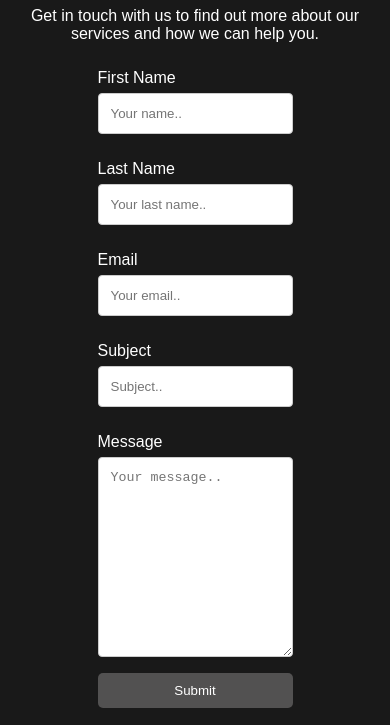
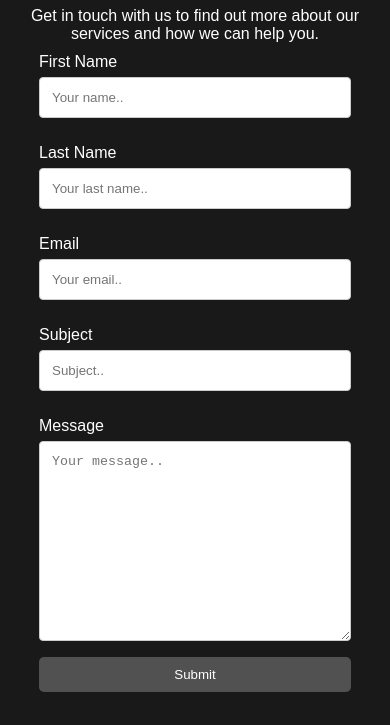
Before and after one commit to 0x4248/CyberStone, a plain HTML site: page contact.html in a window 390 px wide. Shown: the part 119-844 px from the top of the page. Drawn offline with Linux system fonts and the light colour scheme.

Commit message:
Fix contact page
Signed-off-by: 0x4248 <60709927+0x4248@users.noreply.github.com>

```diff
--- a/contact.html
+++ b/contact.html
@@ -85,6 +85,15 @@
 			resize: vertical;
 		}
 
+		@media screen and (max-width: 600px) {
+			.contact {
+				width: 80%;
+			}
+			p {
+				width: 90%;
+				margin: auto;
+			}
+		}
 	</style>
 </head>
 
```
